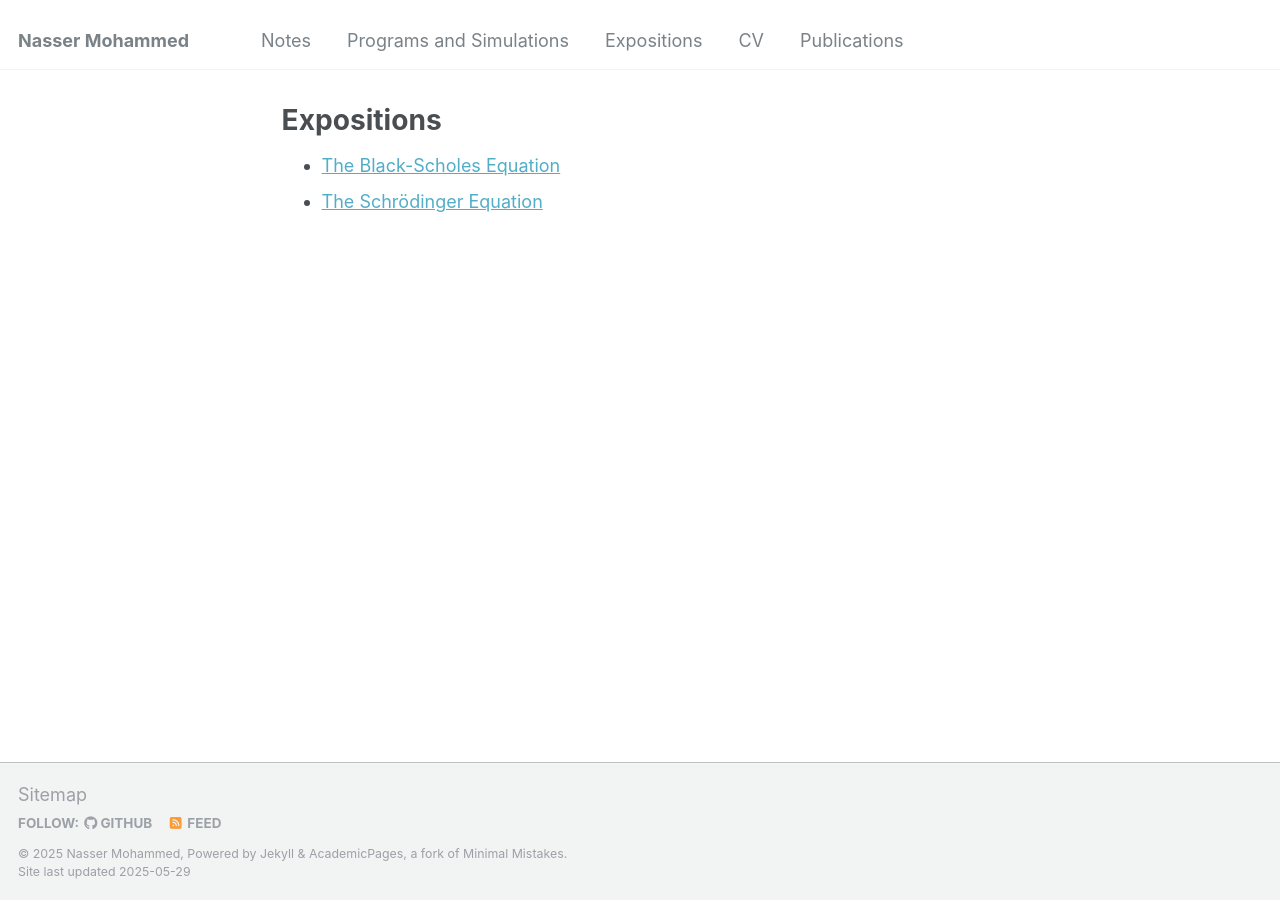
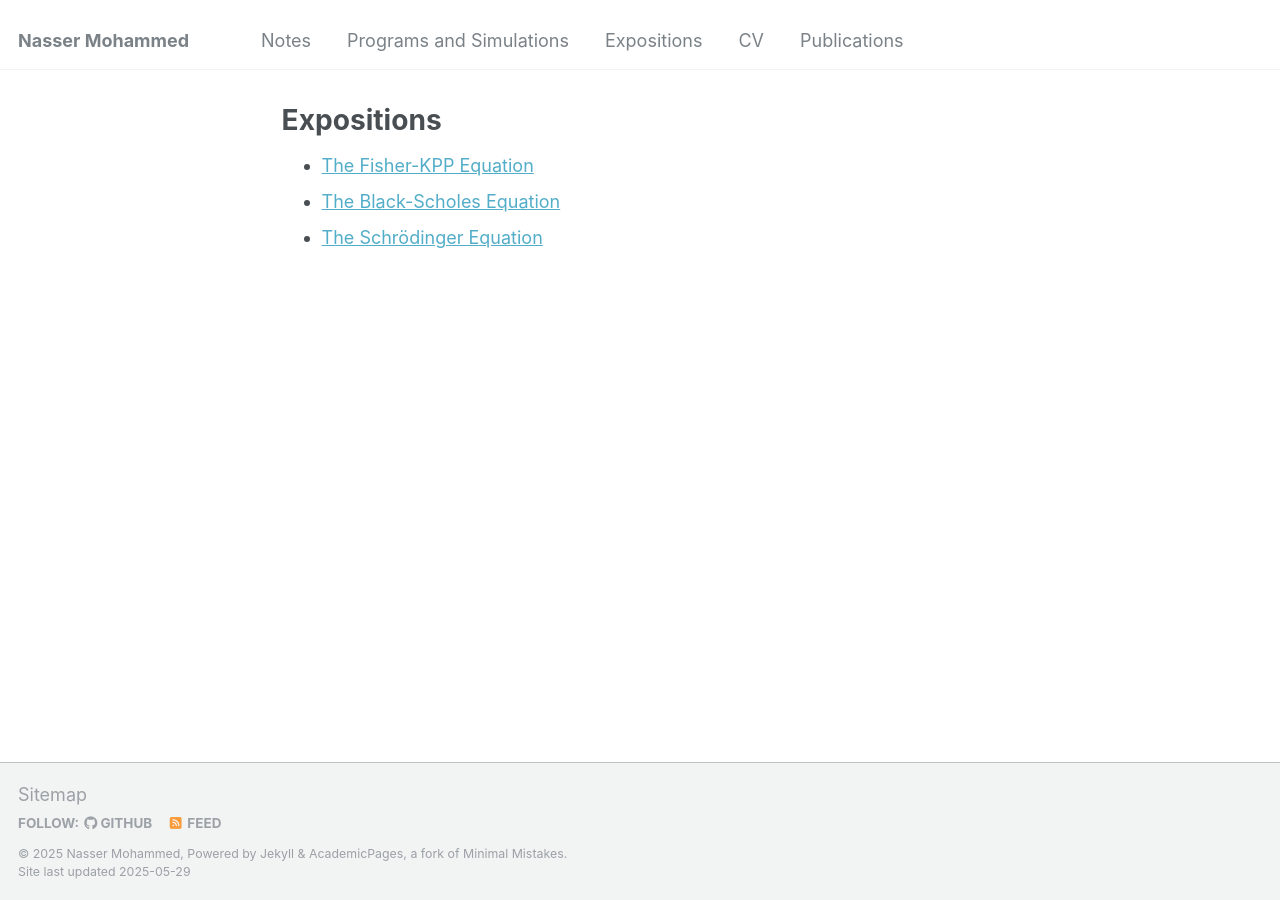
Before and after one commit to Nasser-Mohammed/Nasser-Mohammed.github.io, a Jekyll site: the page built from _pages/expositions.md, in a window 1280 px wide. Built offline with Jekyll 4.4.1, drawn with Linux system fonts in a browser that asks for light colours.

Commit message:
Update expositions.md

```diff
--- a/_pages/expositions.md
+++ b/_pages/expositions.md
@@ -5,5 +5,6 @@ permalink: /expositions/
 author_profile: false
 ---
 
+- [The Fisher-KPP Equation](/expos/Fisher-KPP-eq.md)
 - [The Black-Scholes Equation](/expos/black-scholes.md)
 - [The Schrödinger Equation](/expos/schrödinger-equation.md)
```
